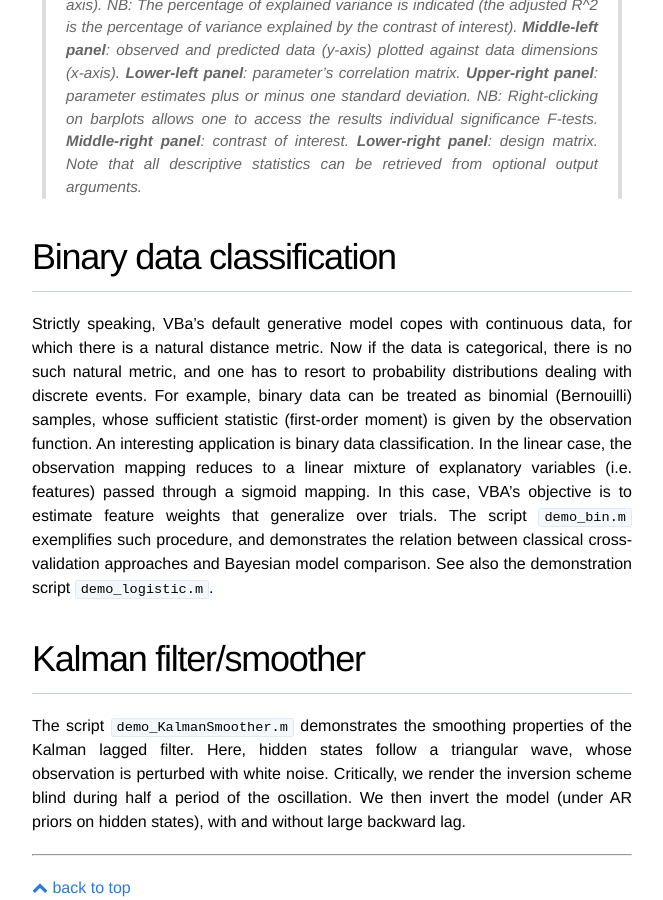
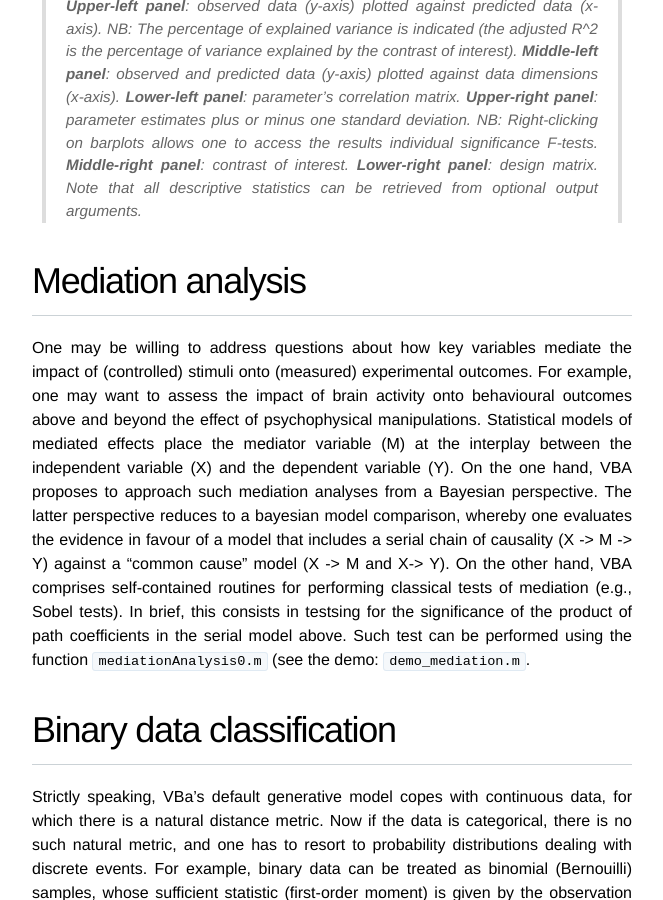
Before and after one commit to MBB-team/VBA-toolbox, a Jekyll site: the page built from _wiki/statistical-models.md, in a window 1280 px wide and 900 px high, scrolled down 1650 px. Shown: the whole window, without its empty margins (308-971 px from the left). Built offline with Jekyll 4.4.1, drawn with Linux system fonts in a browser that asks for light colours; nearby versions of some CDN libraries.

Commit message:
Update statistical-models.md

```diff
--- a/_wiki/statistical-models.md
+++ b/_wiki/statistical-models.md
@@ -24,6 +24,14 @@ Let us eyeball the graphical output of the function `GLM_contrast.m`:
 
 > **Upper-left panel**: observed data (y-axis) plotted against predicted data (x-axis). NB: The percentage of explained variance is indicated (the adjusted R^2 is the percentage of variance explained by the contrast of interest). **Middle-left panel**: observed and predicted data (y-axis) plotted against data dimensions (x-axis). **Lower-left panel**: parameter's correlation matrix. **Upper-right panel**: parameter estimates plus or minus one standard deviation. NB: Right-clicking on barplots allows one to access the results individual significance F-tests. **Middle-right panel**: contrast of interest. **Lower-right panel**: design matrix. Note that all descriptive statistics can be retrieved from optional output arguments.
 
+
+# Mediation analysis
+
+One may be willing to address questions about how key variables mediate the impact of (controlled) stimuli onto (measured) experimental outcomes. For example, one may want to assess the impact of brain activity onto behavioural outcomes above and beyond the effect of psychophysical manipulations. Statistical models of mediated effects place the mediator variable (M) at the interplay between the independent variable (X) and the dependent variable (Y).
+On the one hand, VBA proposes to approach such mediation analyses from a Bayesian perspective. The latter perspective reduces to a bayesian model comparison, whereby one evaluates the evidence in favour of a model that includes a serial chain of causality (X -> M -> Y) against a "common cause" model (X -> M and X-> Y).
+On the other hand, VBA comprises self-contained routines for performing classical tests of mediation (e.g., Sobel tests). In brief, this consists in testsing for the significance of the product of path coefficients in the serial model above. Such test can be performed using the function `mediationAnalysis0.m` (see the demo: `demo_mediation.m`.
+
+
 # Binary data classification
 
 Strictly speaking, VBa's default generative model copes with continuous data, for which there is a natural distance metric. Now if the data is categorical, there is no such natural metric, and one has to resort to probability distributions dealing with discrete events. For example, binary data can be treated as binomial (Bernouilli) samples, whose sufficient statistic (first-order moment) is given by the observation function. An interesting application is binary data classification. In the linear case, the observation mapping reduces to a linear mixture of explanatory variables (i.e. features) passed through a sigmoid mapping. In this case, VBA's objective is to estimate feature weights that generalize over trials. The script `demo_bin.m` exemplifies such procedure, and demonstrates the relation between classical cross-validation approaches and Bayesian model comparison. See also the demonstration script `demo_logistic.m`.
```
